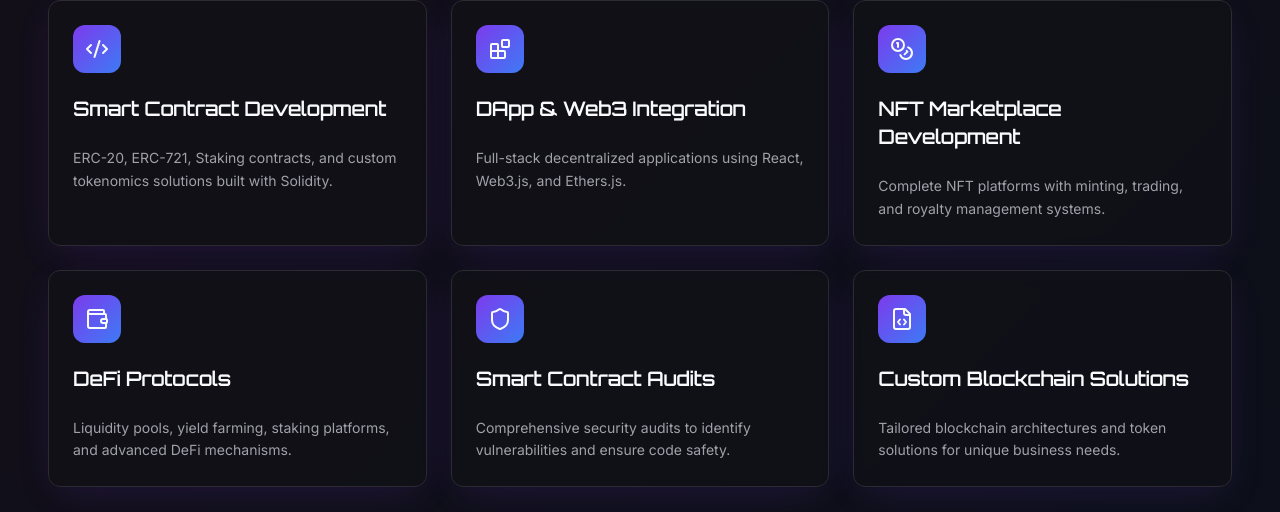
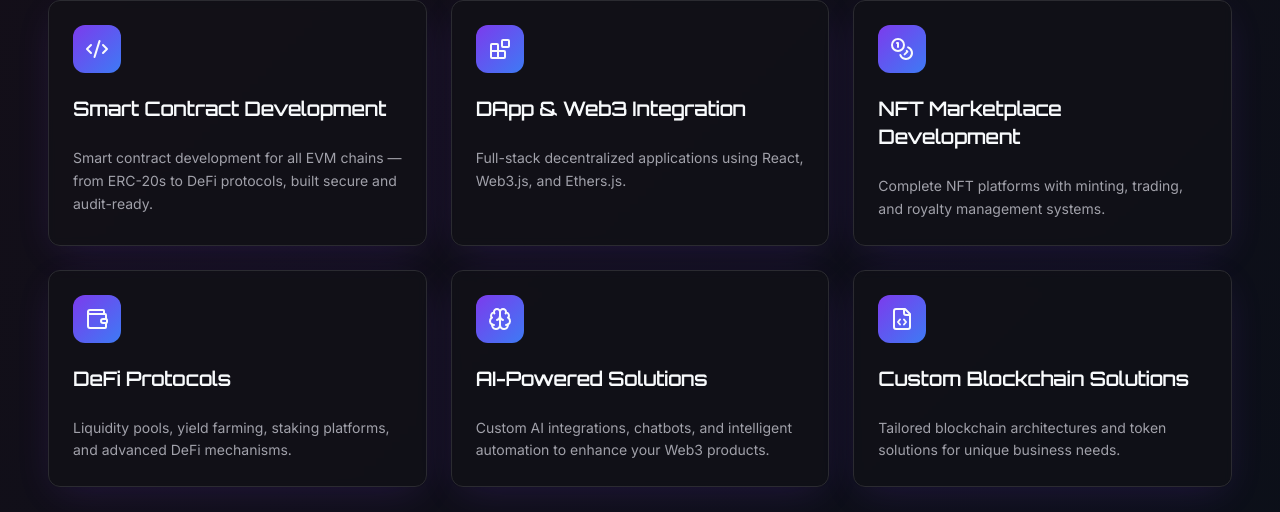
Before and after one commit to MustafaTahir57/CodeLithics, a React (Vite) app: page / in a window 1280 px wide. Shown: the part 1064-1576 px from the top of the page. Built offline with nearby package versions, Linux system fonts and the light colour scheme; the HTML template or start-up script is replaced by a standard one.

Commit message:
Replace Audits with AI offerings
Update Services: AI-powered solutions and revised Smart Contract Development description to reflect cross-chain and audit-ready expertise for Web3 and AI products.

```diff
--- a/src/components/Services.tsx
+++ b/src/components/Services.tsx
@@ -1,12 +1,12 @@
 import { motion } from "framer-motion";
 import { Card, CardContent, CardDescription, CardHeader, CardTitle } from "@/components/ui/card";
-import { Code2, Blocks, Coins, Shield, FileCode, Wallet } from "lucide-react";
+import { Code2, Blocks, Coins, Brain, FileCode, Wallet } from "lucide-react";
 
 const services = [
   {
     icon: Code2,
     title: "Smart Contract Development",
-    description: "ERC-20, ERC-721, Staking contracts, and custom tokenomics solutions built with Solidity.",
+    description: "Smart contract development for all EVM chains — from ERC-20s to DeFi protocols, built secure and audit-ready.",
   },
   {
     icon: Blocks,
@@ -24,9 +24,9 @@ const services = [
     description: "Liquidity pools, yield farming, staking platforms, and advanced DeFi mechanisms.",
   },
   {
-    icon: Shield,
-    title: "Smart Contract Audits",
-    description: "Comprehensive security audits to identify vulnerabilities and ensure code safety.",
+    icon: Brain,
+    title: "AI-Powered Solutions",
+    description: "Custom AI integrations, chatbots, and intelligent automation to enhance your Web3 products.",
   },
   {
     icon: FileCode,
```
